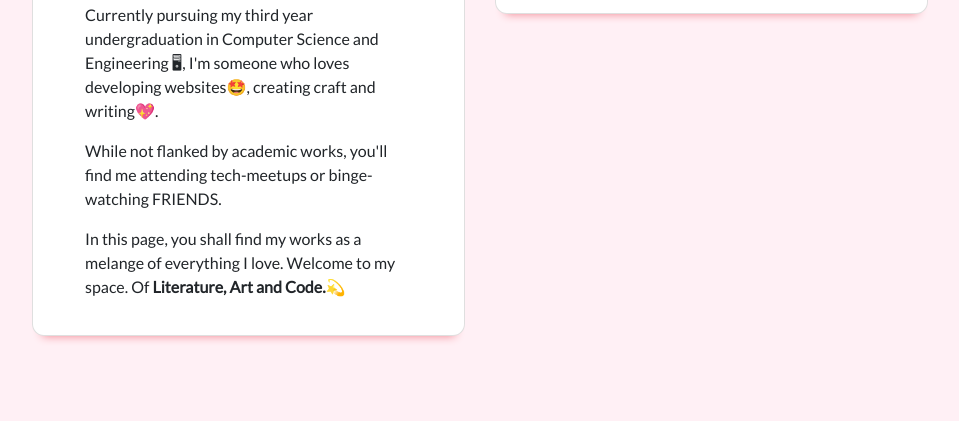
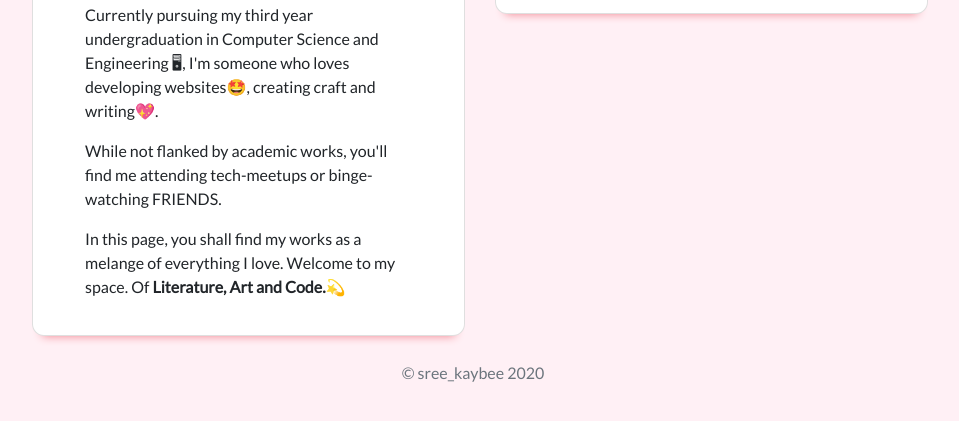
Before and after one commit to sreekb22/portfolio, a plain HTML site: page index.html in a window 1280 px wide. Shown: the part 695-1116 px from the top of the page, without its empty margins (167-1126 px from the left). Before the commit the page ends 1077 px from the top, so only its background shows below. Drawn offline with nearby package versions, Linux system fonts and the light colour scheme.

Commit message:
version2

```diff
--- a/index.html
+++ b/index.html
@@ -67,6 +67,12 @@
         </div>
     </div>
 
+    <footer id="footer">
+
+        <p class="text-muted">© sree_kaybee 2020</p>
+
+      </footer>
+
     <script src="https://ajax.googleapis.com/ajax/libs/jquery/3.4.1/jquery.min.js"></script>
     <script src="index.js"></script>
 </body>
--- a/style.css
+++ b/style.css
@@ -12,9 +12,13 @@ hr{
   background-color: #efa8e4;
   border-style: none;
   margin-bottom: 2rem;
+}
 
-
-
+#footer p{
+  padding-top: 2%;
+  padding-bottom: 1%;
+  text-align: center;
+  font-size: 1rem;
 }
 h1{
   padding: 0 auto 0 auto;
@@ -85,6 +89,9 @@ p{
     border-radius: 12px;
   }
 
+  .top-btn:active{
+    color: red;
+  }
 
 
 /* Grow Shadow */
```
